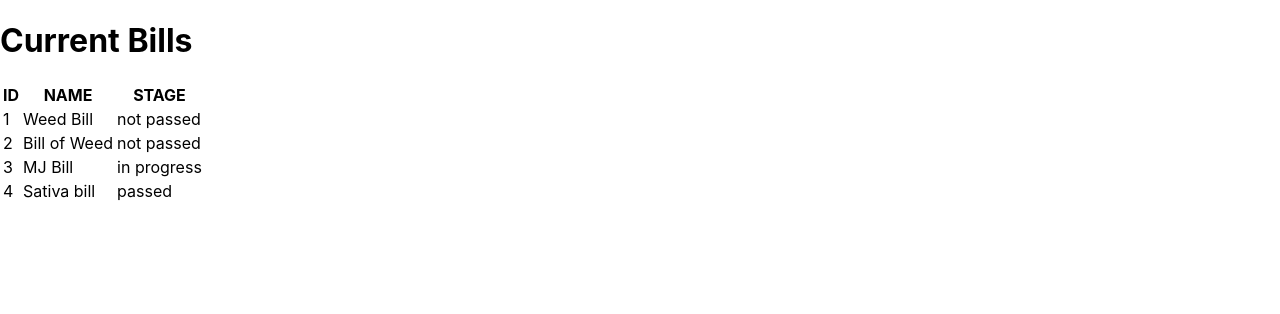
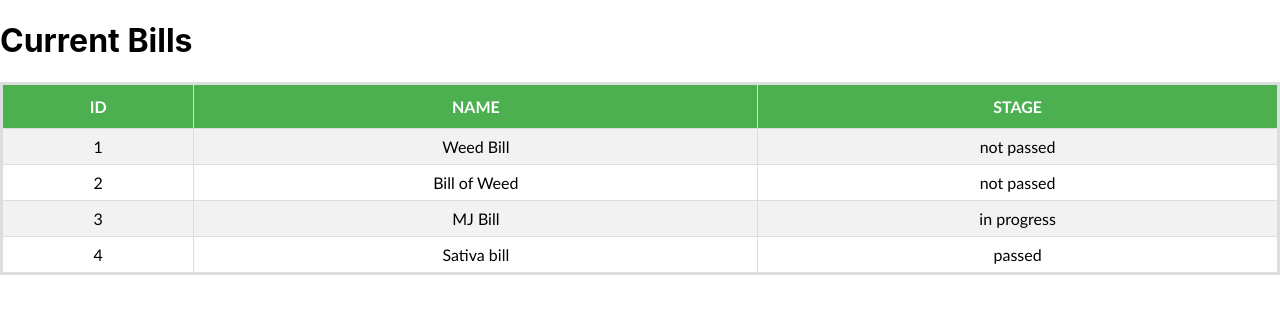
Before and after one commit to MagdalenaJasmine/arbadacarba_v1, a React (Create React App) app: page / in a window 1280 px wide. Shown: the top 314 px of the page. Built offline with nearby package versions, Linux system fonts and the light colour scheme.

Commit message:
moved data to its own file

```diff
--- a/src/components/bill-table/bill-table.component.jsx
+++ b/src/components/bill-table/bill-table.component.jsx
@@ -1,17 +1,13 @@
 import React from "react";
-import "./bill-table.styles.css";
+import "./bill-table.styles.scss";
 
+import BILL_DATA from "./bills.data.js";
 class Table extends React.Component {
   constructor(props) {
     super(props);
 
     this.state = {
-      bills: [
-        { id: 1, name: `Weed Bill`, stage: `not passed` },
-        { id: 2, name: `Bill of Weed`, stage: `not passed` },
-        { id: 3, name: "MJ Bill", stage: `in progress` },
-        { id: 4, name: "Sativa bill", stage: `passed` },
-      ],
+      bills: BILL_DATA,
     };
   }
 
--- /dev/null
+++ b/src/components/bill-table/bill-table.styles.scss
@@ -0,0 +1,34 @@
+#title {
+  text-align: center;
+  font-family: arial, sans-serif;
+}
+
+#bills {
+  text-align: center;
+  font-family: "Trebuchet MS", Arial, Helvetica, sans-serif;
+  border-collapse: collapse;
+  border: 3px solid #ddd;
+  width: 100%;
+}
+
+#bills td,
+#bills th {
+  border: 1px solid #ddd;
+  padding: 8px;
+}
+
+#bills tr:nth-child(even) {
+  background-color: #f2f2f2;
+}
+
+#bills tr:hover {
+  background-color: #ddd;
+}
+
+#bills th {
+  padding-top: 12px;
+  padding-bottom: 12px;
+  text-align: center;
+  background-color: #4caf50;
+  color: white;
+}
--- /dev/null
+++ b/src/components/bill-table/bills.data.js
@@ -0,0 +1,8 @@
+const BILL_DATA = [
+  { id: 1, name: `Weed Bill`, stage: `not passed` },
+  { id: 2, name: `Bill of Weed`, stage: `not passed` },
+  { id: 3, name: "MJ Bill", stage: `in progress` },
+  { id: 4, name: "Sativa bill", stage: `passed` },
+];
+
+export default BILL_DATA;
```
Also changed, not shown: src/components/bill-table/bill-table.styles.css (deleted).
